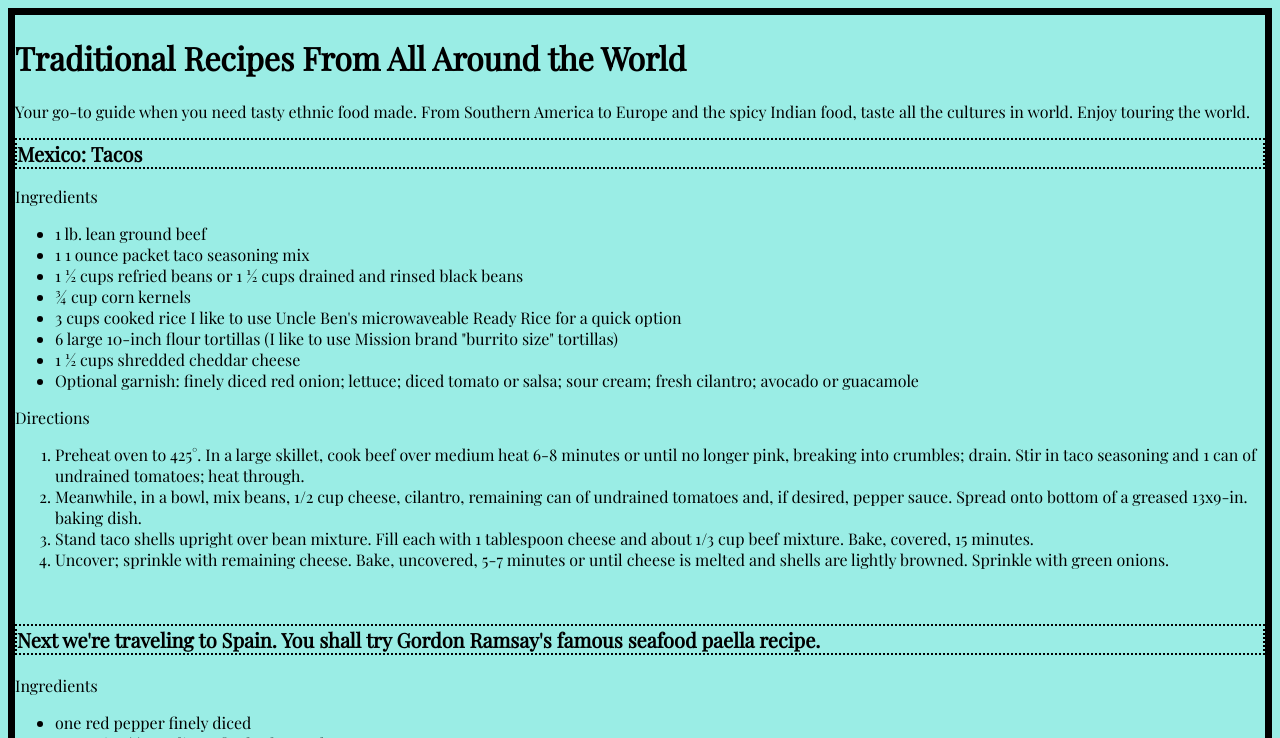
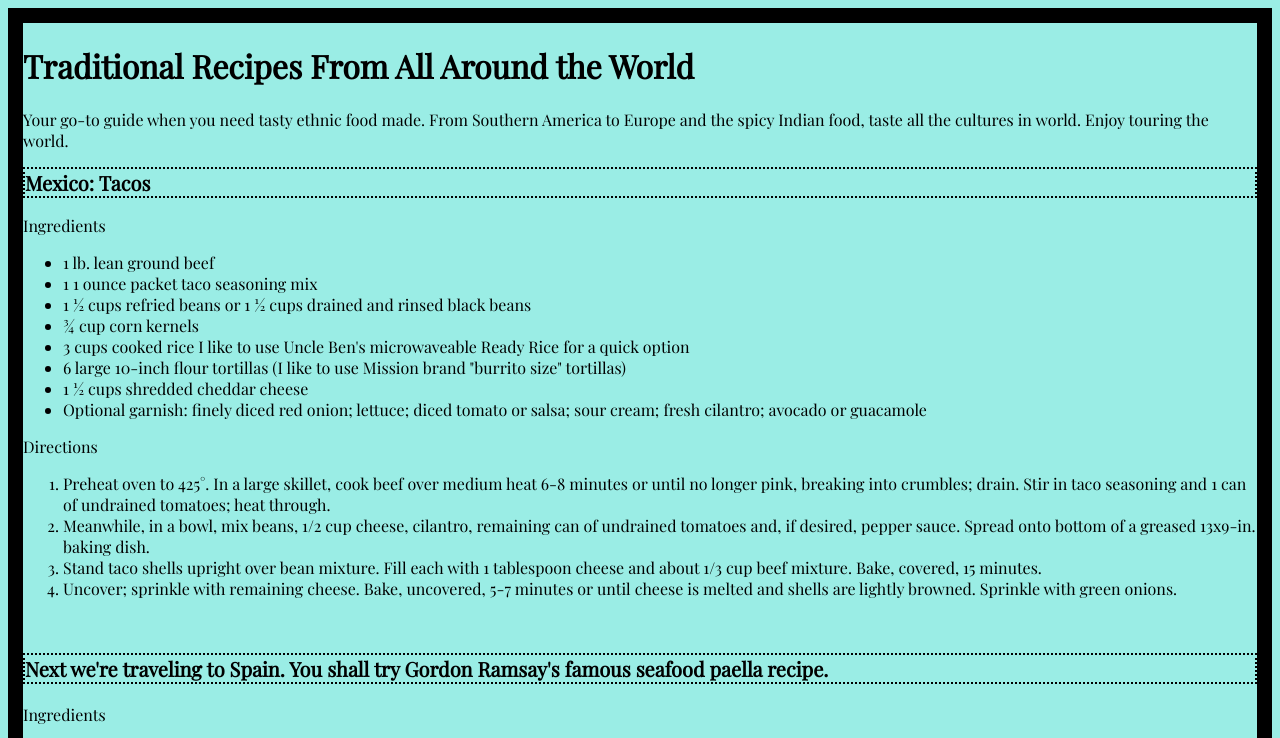
Before and after one commit to SandhyaP24/gwcproject2019, a plain HTML site: page index.html in a window 1280 px wide. Shown: the top 738 px of the page. Drawn offline with nearby package versions, Linux system fonts and the light colour scheme.

Commit message:
Update style.css

```diff
--- a/style.css
+++ b/style.css
@@ -1,7 +1,7 @@
 h1{
   font-family: "Playfair Display",  serif;
 
-  border-width: 7px;
+  border-width: 15px;
 }
 h2{
   font-size: 20px;
@@ -40,5 +40,5 @@ border-style: dotted;
 body{
   background-color: rgb(154, 237, 229);
   border-style: solid;
-  border-width: 7px;
+  border-width: 15px;
 }
```
